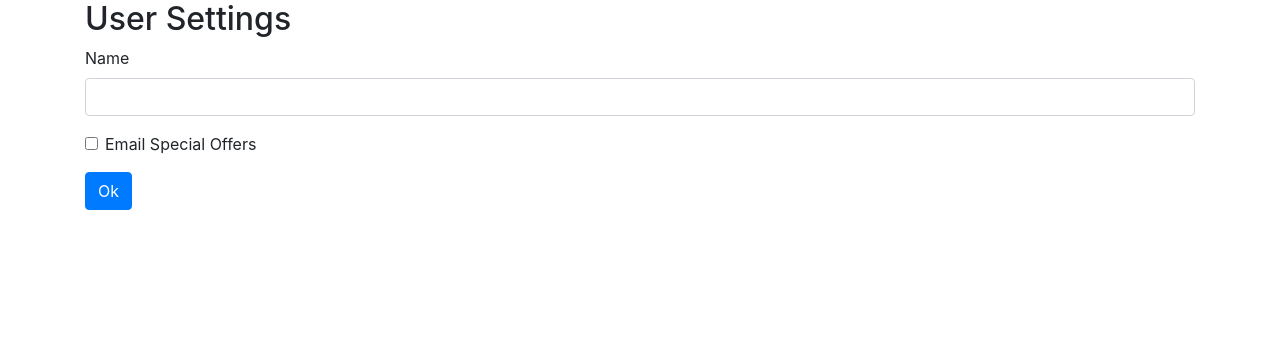
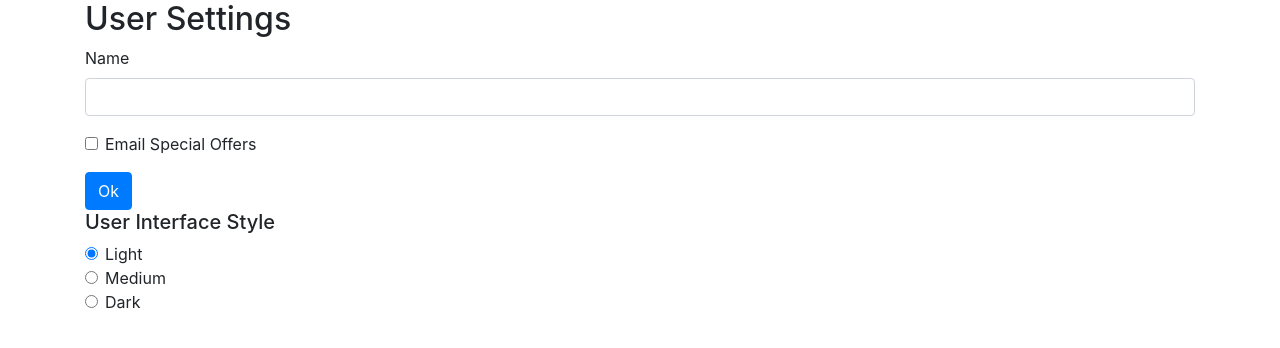
Before and after one commit to je-vargas/Forms-Angular, an Angular app in the folder My-First-Form/: page / in a window 1280 px wide. Shown: the top 348 px of the page. Built offline with nearby package versions, Linux system fonts and the light colour scheme.

Commit message:
added and styled radio buttons

```diff
--- a/My-First-Form/src/app/user-settings-form/user-settings-form.component.html
+++ b/My-First-Form/src/app/user-settings-form/user-settings-form.component.html
@@ -1,16 +1,62 @@
 <div class="container">
-    <h2>User Settings</h2>
+  <h2>User Settings</h2>
   <form action="">
     <div class="form-group">
       <label for="name">Name</label>
       <input id="name" class="form-control" />
     </div>
     <div class="form-check form-group">
-        <input class="form-check-input" type="checkbox" id="emailOffers" name="emailOffers">
-        <label class="form-check-label" for="emailOffers">
-          Email Special Offers
-        </label>
+      <input
+        class="form-check-input"
+        type="checkbox"
+        id="emailOffers"
+        name="emailOffers"
+      />
+      <label class="form-check-label" for="emailOffers">
+        Email Special Offers
+      </label>
     </div>
     <button class="btn btn-primary">Ok</button>
   </form>
+
+  <h5>User Interface Style</h5>
+  <div class="form-group">
+    <div class="form-check">
+      <input
+        class="form-check-input"
+        type="radio"
+        name="interfaceStyle"
+        id="lightInterfaceStyle"
+        value="light"
+        checked
+      />
+      <label class="form-check-label" for="lightInterfaceStyle1">
+        Light
+      </label>
+    </div>
+    <div class="form-check">
+      <input
+        class="form-check-input"
+        type="radio"
+        name="interfaceStyle"
+        id="mediumInterfaceStyle"
+        value="medium"
+      />
+      <label class="form-check-label" for="mediumInterfaceStyle">
+        Medium
+      </label>
+    </div>
+    <div class="form-check">
+      <input
+        class="form-check-input"
+        type="radio"
+        name="interfaceStyle"
+        id="darkInterfaceStyle"
+        value="dark"
+      />
+      <label class="form-check-label" for="darkInterfaceStyle">
+        Dark
+      </label>
+    </div>
+  </div>
 </div>
```
